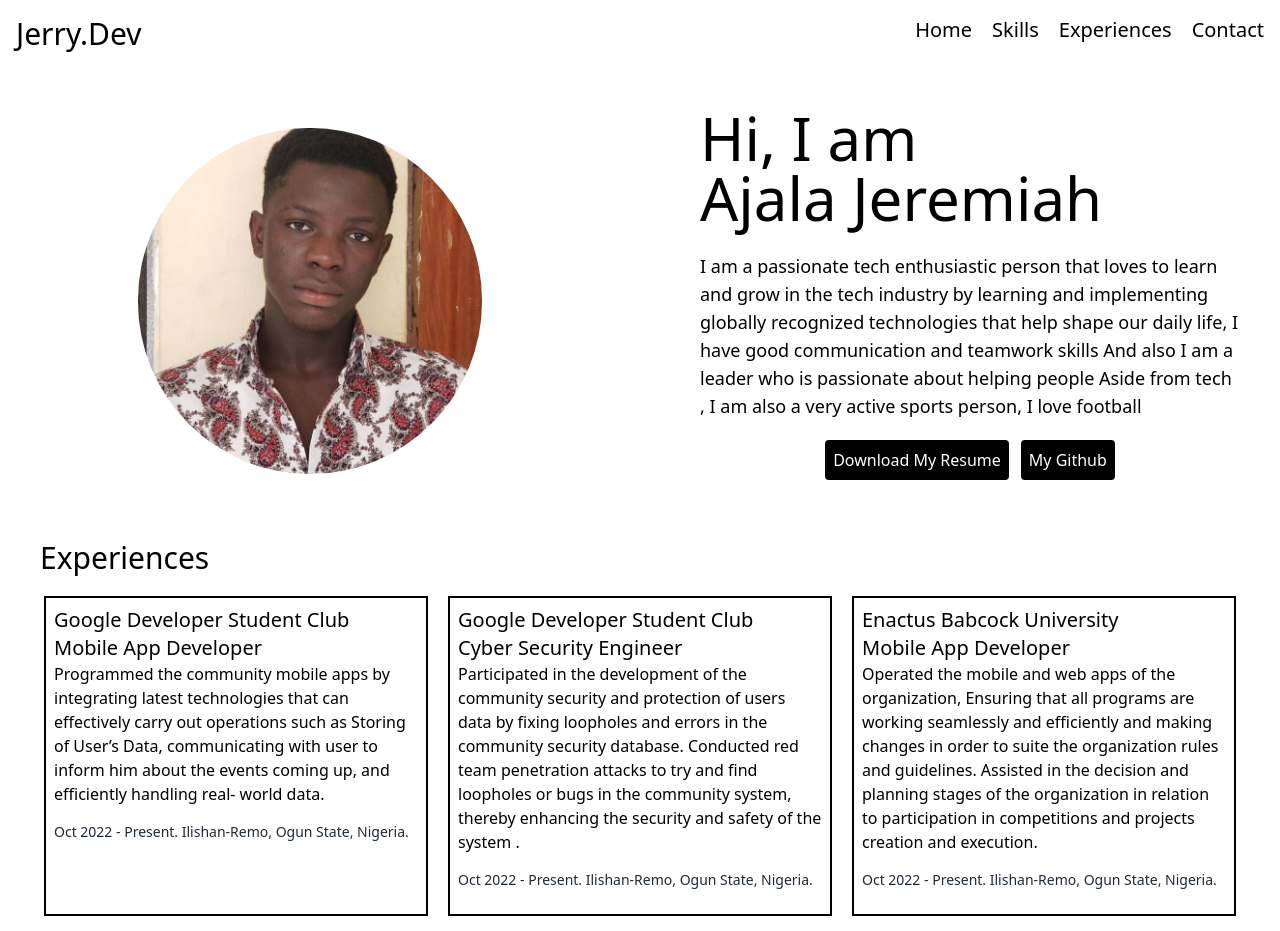
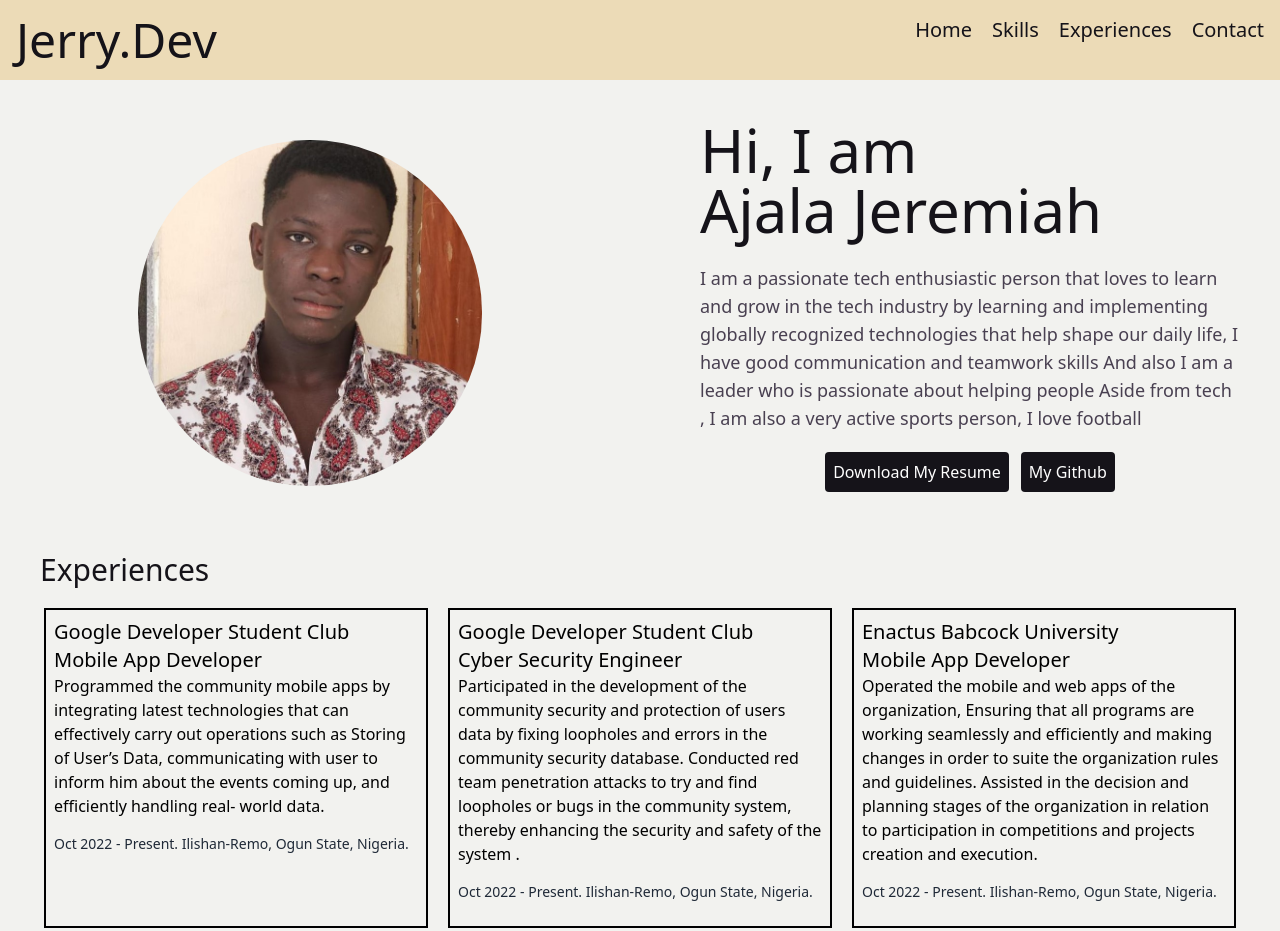
Before and after one commit to I-Divine/jerry-s-portfolio, a website built with Vite: page index.html in a window 1280 px wide. Shown: the top 931 px of the page. Built offline with nearby package versions, Linux system fonts and the light colour scheme.

Commit message:
color update

```diff
--- a/index.html
+++ b/index.html
@@ -11,14 +11,30 @@
     <link rel="stylesheet" href="output.css" />
     <title>Jerry's Website</title>
   </head>
-  <body class="*:scroll-smooth scroll-smooth scroll-py-2">
-    <header class="flex justify-between p-4 sticky top-0 bg-white">
-      <h1 class="text-3xl">Jerry.Dev</h1>
+  <body class="*:scroll-smooth scroll-smooth scroll-py-2 bg-white-smoke">
+    <header class="flex justify-between p-4 sticky top-0 bg-dutch-white">
+      <h1 class="text-5xl text-night">Jerry.Dev</h1>
       <nav class="gap-5 text-xl hidden lg:flex">
-        <a href="#hero" class="hover:text-cyan-600">Home</a>
-        <a href="#" class="hover:text-cyan-600">Skills</a>
-        <a href="#experiences" class="hover:text-cyan-600">Experiences</a>
-        <a href="#" class="hover:text-cyan-600">Contact</a>
+        <a
+          href="#hero"
+          class="text-night hover:text-english-violet hover:border-b-4 hover:border-black"
+          >Home</a
+        >
+        <a
+          href="#"
+          class="text-night hover:text-english-violet hover:border-b-4 hover:border-black"
+          >Skills</a
+        >
+        <a
+          href="#experiences"
+          class="text-night hover:text-english-violet hover:border-b-4 hover:border-black"
+          >Experiences</a
+        >
+        <a
+          href="#"
+          class="text-night hover:text-english-violet hover:border-b-4 hover:border-black"
+          >Contact</a
+        >
       </nav>
       <label for="isOpen" class="lg:hidden">
         <input type="checkbox" class="peer hidden" id="isOpen" />
@@ -35,10 +51,12 @@
         <nav
           class="gap-5 text-xl absolute flex-col top-1 right-1 p-24 items-center border-black border-2 bg-white peer-checked:flex hidden"
         >
-          <a href="#hero" class="hover:text-cyan-600">Home</a>
-          <a href="#" class="hover:text-cyan-600">Skills</a>
-          <a href="#experiences" class="hover:text-cyan-600">Experiences</a>
-          <a href="#" class="hover:text-cyan-600">Contact</a>
+          <a href="#hero" class="text-night hover:text-cyan-600">Home</a>
+          <a href="#" class="text-night hover:text-cyan-600">Skills</a>
+          <a href="#experiences" class="text-night hover:text-cyan-600"
+            >Experiences</a
+          >
+          <a href="#" class="text-night hover:text-cyan-600">Contact</a>
         </nav>
       </label>
     </header>
@@ -52,10 +70,10 @@
           />
         </div>
         <div class="px-10">
-          <h2 class="text-6xl mb-6 md:text-left text-center">
+          <h2 class="text-6xl text-night mb-6 md:text-left text-center">
             Hi, I am <br />Ajala Jeremiah
           </h2>
-          <p class="text-lg md:text-left text-center">
+          <p class="text-lg md:text-left text-center text-english-violet">
             I am a passionate tech enthusiastic person that loves to learn and
             grow in the tech industry by learning and implementing globally
             recognized technologies that help shape our daily life, I have good
@@ -67,20 +85,22 @@
             <a
               href="./assets/jerry's-resume.docx"
               download="jerry's resume"
-              class="p-2 rounded bg-black text-white transition-all hover:bg-neutral-600 font-medium text-md"
+              class="p-2 rounded bg-night text-white transition-all hover:bg-thistle font-medium text-md"
               >Download My Resume</a
             >
             <a
               href="https://github.com/jerex23"
               target="_blank"
-              class="p-2 rounded bg-black text-white hover:bg-neutral-600 font-medium text-md"
+              class="p-2 rounded bg-night text-white hover:bg-thistle font-medium text-md"
               >My Github</a
             >
           </div>
         </div>
       </section>
       <section class="" id="experiences">
-        <h2 class="text-3xl mx-10">Experiences</h2>
+        <h2 class="text-3xl mx-10 text-center md:text-left text-night">
+          Experiences
+        </h2>
         <div class="flex gap-5 flex-wrap justify-center my-5">
           <div
             class="basis-96 grow-0 p-2 border-2 border-black hover:bg-black group transition-all delay-100 duration-100"
--- a/tailwind.config.js
+++ b/tailwind.config.js
@@ -1,7 +1,17 @@
 /** @type {import('tailwindcss').Config} */
+const colors = require("tailwindcss/colors");
 export default {
   content: ["./**/*.{html,js}"],
   theme: {
+    colors: {
+      ...colors,
+      night: "#151319",
+      "english-violet": "#494051",
+      thistle: "#ccc3d5",
+      "white-smoke": "#f2f2ef",
+      khaki: "#c4b594",
+      "dutch-white": "#ECDBB7",
+    },
     extend: {},
   },
   plugins: [],
```
Also changed, not shown: output.css.
